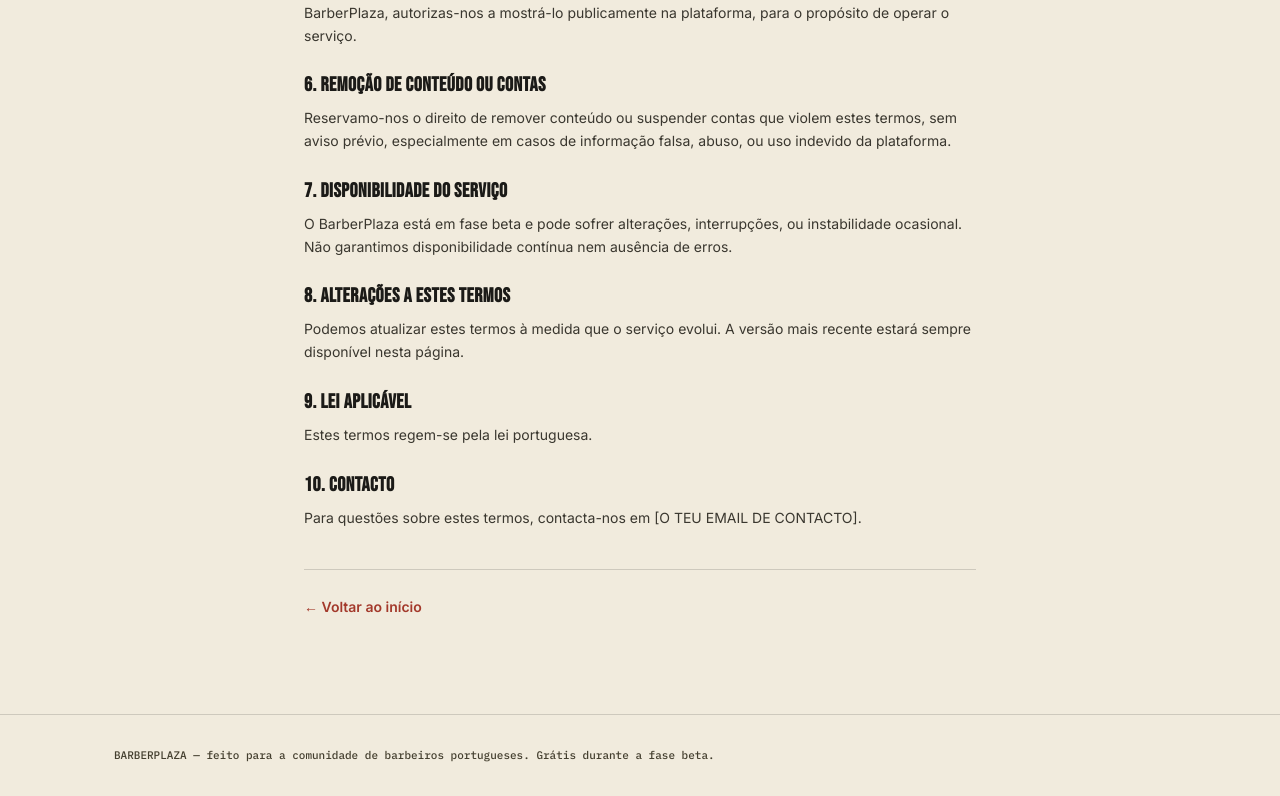
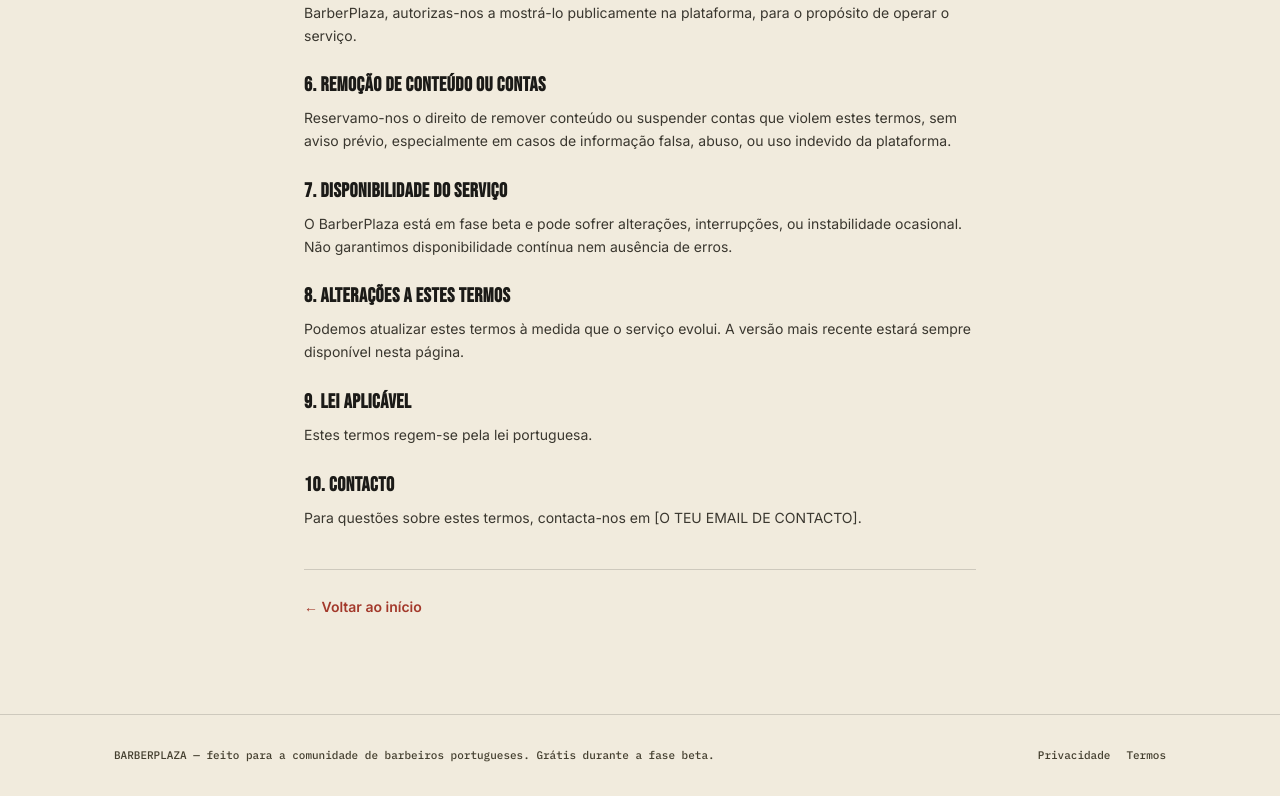
Before and after one commit to OGuinapo/Barberplaza, a Next.js app: page /termos in a window 1280 px wide. Shown: the part 899-1695 px from the top of the page. Built offline with nearby package versions, Linux system fonts and the light colour scheme; no server answers.

Commit message:
Add privacy and terms links to Footer component

```diff
--- a/src/components/Footer.tsx
+++ b/src/components/Footer.tsx
@@ -1,3 +1,5 @@
+import Link from 'next/link';
+
 export default function Footer() {
   return (
     <footer className="border-t border-line py-8 mt-8">
@@ -5,6 +7,10 @@ export default function Footer() {
         <p className="font-mono text-[11px] text-muted">
           BARBERPLAZA — feito para a comunidade de barbeiros portugueses. Grátis durante a fase beta.
         </p>
+        <div className="flex gap-4">
+          <Link href="/privacidade" className="font-mono text-[11px] text-muted hover:text-ink">Privacidade</Link>
+          <Link href="/termos" className="font-mono text-[11px] text-muted hover:text-ink">Termos</Link>
+        </div>
       </div>
     </footer>
   );
```
